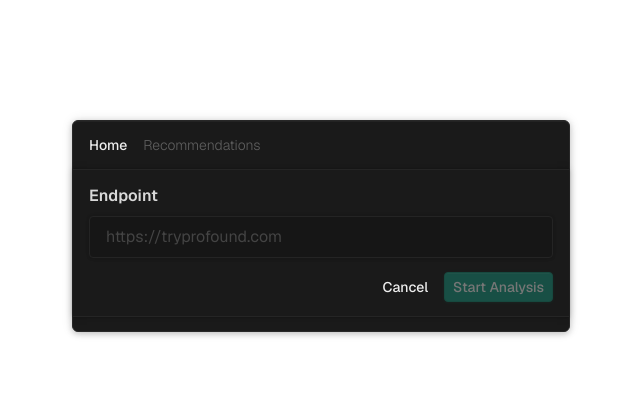
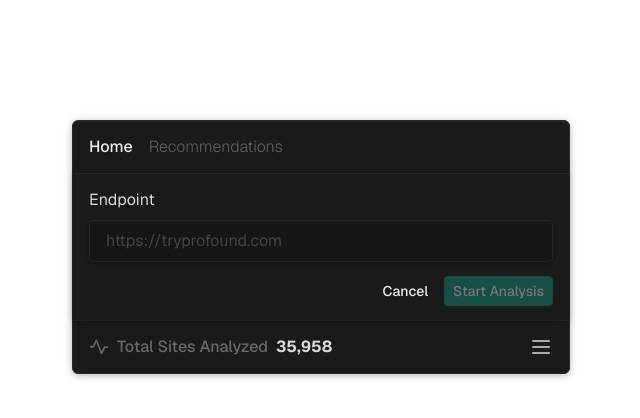
Before and after one commit to deeepsig/aio-tool, a Next.js app: page / in a window 1280 px wide. Shown: the top 418 px of the page, without its empty margins (319-959 px from the left). Built offline with nearby package versions, Linux system fonts and the light colour scheme.

Commit message:
Added info footer

```diff
--- a/src/components/app-client.tsx
+++ b/src/components/app-client.tsx
@@ -5,6 +5,7 @@ import Main from './main-card/main';
 import Navbar from './navbar/navbar';
 import { AnalysisProvider } from '@/contexts/analysis-context';
 import QueryProvider from '../providers/query-provider';
+import InfoBar from './info/info-bar';
 
 export default function AppClient() {
   return (
@@ -12,6 +13,7 @@ export default function AppClient() {
       <AnalysisProvider>
         <Navbar />
         <Main />
+        <InfoBar />
       </AnalysisProvider>
     </QueryProvider>
   );
--- /dev/null
+++ b/src/components/info/info-bar.tsx
@@ -0,0 +1,18 @@
+import React from 'react';
+import MenuButton from '../ui/buttons/button-menu';
+import ViewCount from './viewcount';
+
+interface InfoProps {
+  className?: string;
+}
+
+export default function InfoBar({ className = '' }: InfoProps) {
+  return (
+    <header
+      className={`flex items-center justify-between w-full px-4 ${className}`}
+    >
+      <ViewCount />
+      <MenuButton />
+    </header>
+  );
+}
--- a/src/components/navbar/viewcount.tsx
+++ b/src/components/info/viewcount.tsx
@@ -13,7 +13,9 @@ export default function ViewCount({
   className = '',
 }: ViewCountProps) {
   return (
-    <div className={`flex items-center gap-2 text-base ${className}`}>
+    <div
+      className={`flex items-center gap-2 text-base px-2 py-1 -mx-2 -my-1 ${className}`}
+    >
       <IconGraph width={20} height={20} fill="#696969" />
       <span className="text-[#696969] font-medium">{text}</span>
       <data value={count} className="text-[#D9D9D9] font-bold">
--- a/src/components/navbar/nav-buttons.tsx
+++ b/src/components/navbar/nav-buttons.tsx
@@ -32,7 +32,7 @@ function NavButton({
         cursor-pointer
         transition-all duration-100 ease-in-out
         rounded
-        text-sm
+        text-base
         disabled:opacity-40
         disabled:cursor-not-allowed
         hover:opacity-80
--- a/src/components/url/url-input.tsx
+++ b/src/components/url/url-input.tsx
@@ -22,7 +22,7 @@ export default function UrlInput({
 
   return (
     <div className={`space-y-2 ${className}`}>
-      <h3 id={labelId} className="font-semibold text-base text-[#D9D9D9]">
+      <h3 id={labelId} className="font-normal text-base text-[#D9D9D9]">
         Endpoint
       </h3>
       <Input
```
